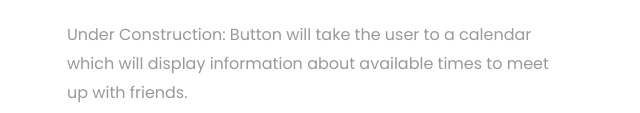
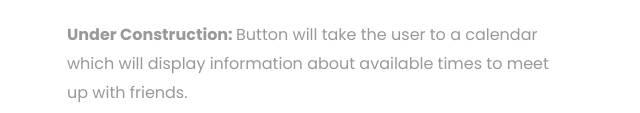
Before and after one commit to S3865485/-COSC1078-A3, a plain HTML site: page timeconnect.html in a window 1280 px wide. Shown: the part 839-952 px from the top of the page, 621-1261 px from the left. Drawn offline with Linux system fonts and the light colour scheme; some packages are replaced by stand-ins of ours; no server answers.

Commit message:
Update timeconnect.html

```diff
--- a/timeconnect.html
+++ b/timeconnect.html
@@ -72,7 +72,7 @@
                   <div class="col-md-12 heading-section ftco-animate">
                      <span class="subheading">Calendar</span>
                      <h2 class="mb-4">Ask your friends to hangout</h2>
-                     <p>Under Construction: Button will take the user to a calendar which will display information about available times to meet up with friends.</p>
+                    <p><strong>Under Construction: </strong>Button will take the user to a calendar which will display information about available times to meet up with friends.</p>
 
                     <p>
                     <a href="#"><span class="fa fa-user mr-2"></span>Friends: &nbsp; Amount of friends on PiXel (eg.4)</a><br><br>
```
